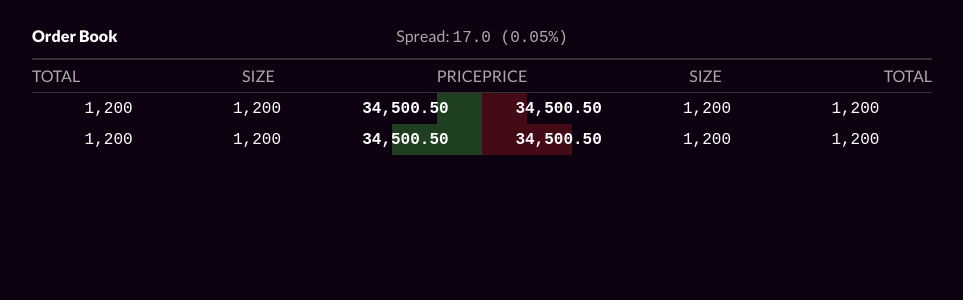
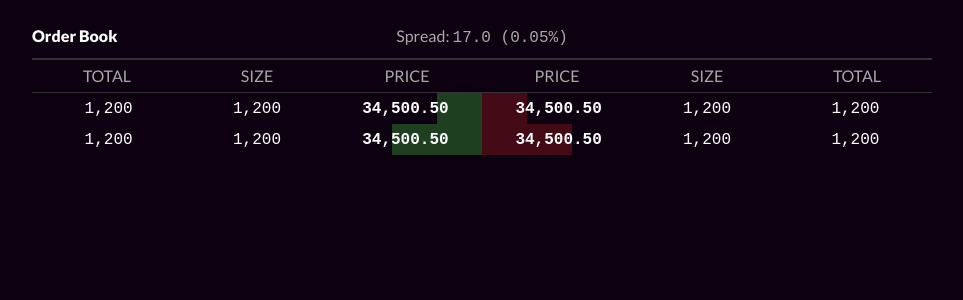
Before and after one commit to mpavel/orderbook, a React (Create React App) app: page / in a window 1280 px wide. Shown: the top 300 px of the page, without its empty margins (158-1121 px from the left). Built offline with nearby package versions, Linux system fonts and the light colour scheme; a web font is replaced by a local one.

Commit message:
Extract OrderSideHeader component

```diff
--- a/src/components/OrderLevel/OrderLevel.scss
+++ b/src/components/OrderLevel/OrderLevel.scss
@@ -32,7 +32,7 @@
 }
 
 .sellSide {
-  .header, .row {
+  .row {
     flex-direction: row-reverse;
   }
 
--- /dev/null
+++ b/src/components/OrderSideHeader/OrderSideHeader.scss
@@ -0,0 +1,22 @@
+@import './../../utils/scss/variables.scss';
+
+.order-side-header {
+  display: flex;
+  flex-direction: row;
+  justify-content: space-between;
+  text-transform: uppercase;
+  color: $muted-text-color;
+  border-bottom: 1px solid $border-color;
+  padding: .25rem 0;
+
+  .column {
+    width: 100%;
+  }
+
+  &.sell-side-header {
+    flex-direction: row-reverse;
+  }
+  &.buy-side-header {
+    flex-direction: row;
+  }
+}
--- /dev/null
+++ b/src/components/OrderSideHeader/OrderSideHeader.tsx
@@ -0,0 +1,16 @@
+import React from 'react';
+import './OrderSideHeader.scss';
+
+interface Props {
+    side: 'buy' | 'sell';
+}
+
+export const OrderSideHeader: React.FC<Props> = ({ side }) => {
+    return (
+        <div className={`order-side-header ${side}-side-header`}>
+            <div className='column'>Total</div>
+            <div className='column'>Size</div>
+            <div className='column'>Price</div>
+        </div>
+    );
+}
--- a/src/components/index.ts
+++ b/src/components/index.ts
@@ -1,11 +1,13 @@
 import { Number } from './Number/Number';
 import { NumberStyle } from './Number/NumberStyle';
 import { OrderLevel } from './OrderLevel/OrderLevel';
+import {OrderSideHeader} from './OrderSideHeader/OrderSideHeader';
 import { Price } from './Price/Price';
 
 export {
     Number,
     NumberStyle,
     OrderLevel,
+    OrderSideHeader,
     Price,
 }
--- a/src/orderbook/Orderbook.scss
+++ b/src/orderbook/Orderbook.scss
@@ -35,13 +35,3 @@
     width: 50%;
   }
 }
-
-.header {
-  display: flex;
-  flex-direction: row;
-  justify-content: space-between;
-  text-transform: uppercase;
-  color: $muted-text-color;
-  border-bottom: 1px solid $border-color;
-  padding: .25rem 0;
-}
--- a/src/orderbook/OrderbookContainer.tsx
+++ b/src/orderbook/OrderbookContainer.tsx
@@ -1,6 +1,6 @@
 import React from 'react';
 import './Orderbook.scss';
-import { NumberStyle, OrderLevel } from '../components';
+import { NumberStyle, OrderLevel, OrderSideHeader } from '../components';
 
 interface Props {}
 
@@ -14,20 +14,12 @@ export const OrderbookContainer: React.FC<Props> = ({}) => {
                 </div>
                 <div className='body'>
                     <div className='buySide'>
-                        <div className='header'>
-                            <div className='column'>Total</div>
-                            <div className='column'>Size</div>
-                            <div className='column'>Price</div>
-                        </div>
+                        <OrderSideHeader side='buy' />
                         <OrderLevel total={1200} size={1200} price={34500.5} depth={10} />
                         <OrderLevel total={1200} size={1200} price={34500.5} depth={20} />
                     </div>
                     <div className='sellSide'>
-                        <div className='header'>
-                            <div className='column'>Total</div>
-                            <div className='column'>Size</div>
-                            <div className='column'>Price</div>
-                        </div>
+                        <OrderSideHeader side='sell' />
                         <OrderLevel total={1200} size={1200} price={34500.5} depth={10} />
                         <OrderLevel total={1200} size={1200} price={34500.5} depth={20} />
                     </div>
```
